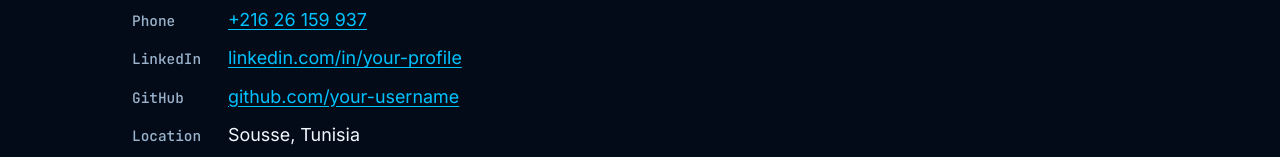
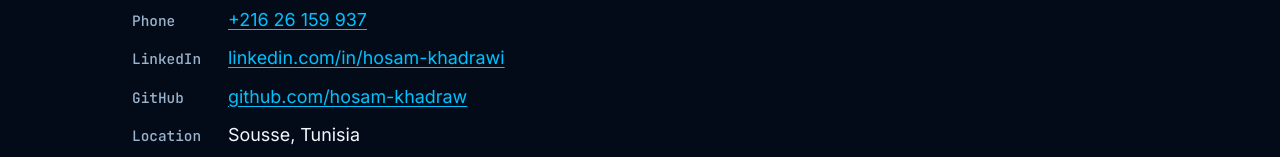
Before and after one commit to hosam-khadraw/hosam-khadraw, a plain HTML site: page index.html in a window 1280 px wide. Shown: the part 7730-7887 px from the top of the page. Drawn offline with Linux system fonts and the light colour scheme.

Commit message:
Update index.html

```diff
--- a/index.html
+++ b/index.html
@@ -423,8 +423,8 @@ footer{padding:2rem 0;color:var(--dim);font-size:.9rem;border-top:1px solid var(
       <li><span>Email</span><a href="mailto:hosam.khadrawi.official@gmail.com">hosam.khadrawi.official@gmail.com</a></li>
       <li><span>Phone</span><a href="tel:+21626159937">+216 26 159 937</a></li>
       <!-- Replace the # below with your real profile URLs -->
-      <li><span>LinkedIn</span><a href="#">linkedin.com/in/your-profile</a></li>
-      <li><span>GitHub</span><a href="#">github.com/your-username</a></li>
+      <li><span>LinkedIn</span><a href="https://www.linkedin.com/in/hosam-khadrawi/">linkedin.com/in/hosam-khadrawi</a></li>
+      <li><span>GitHub</span><a href="https://github.com/hosam-khadraw">github.com/hosam-khadraw</a></li>
       <li><span>Location</span>Sousse, Tunisia</li>
     </ul>
   </div>
```
